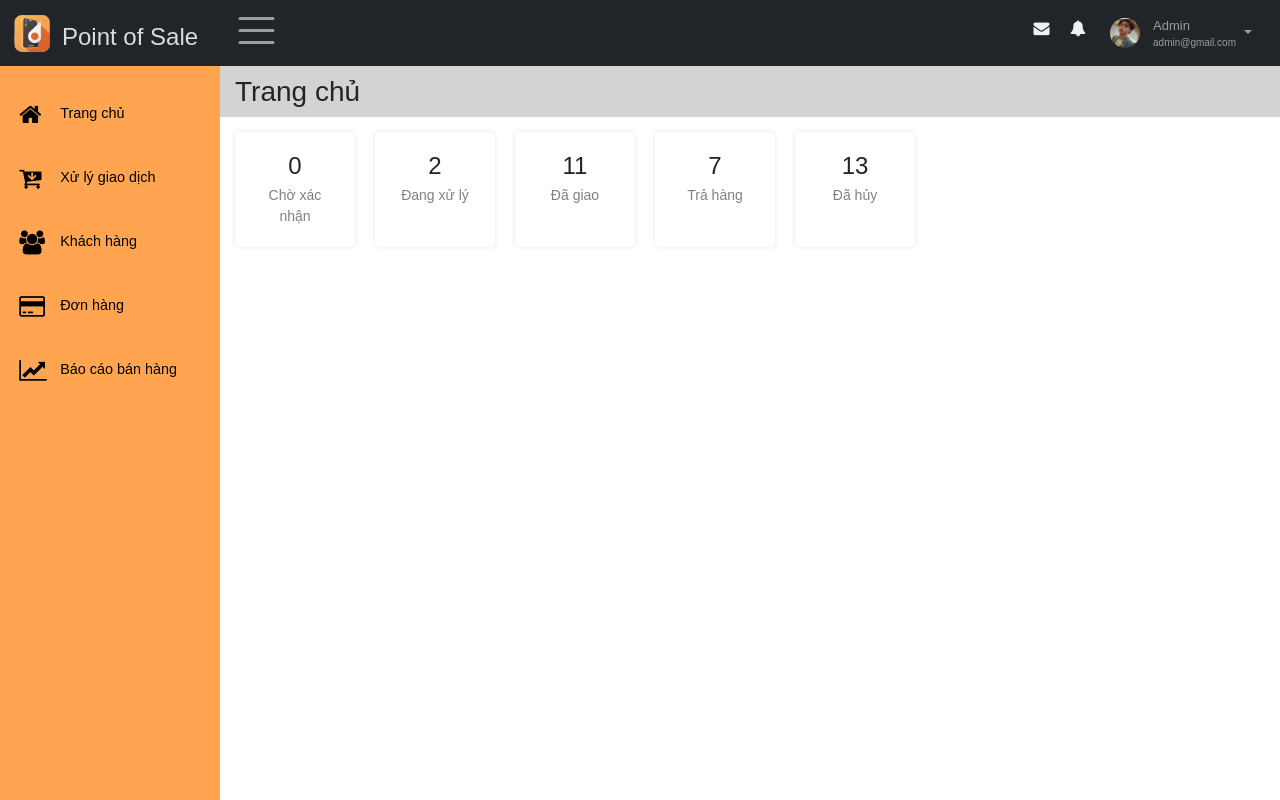
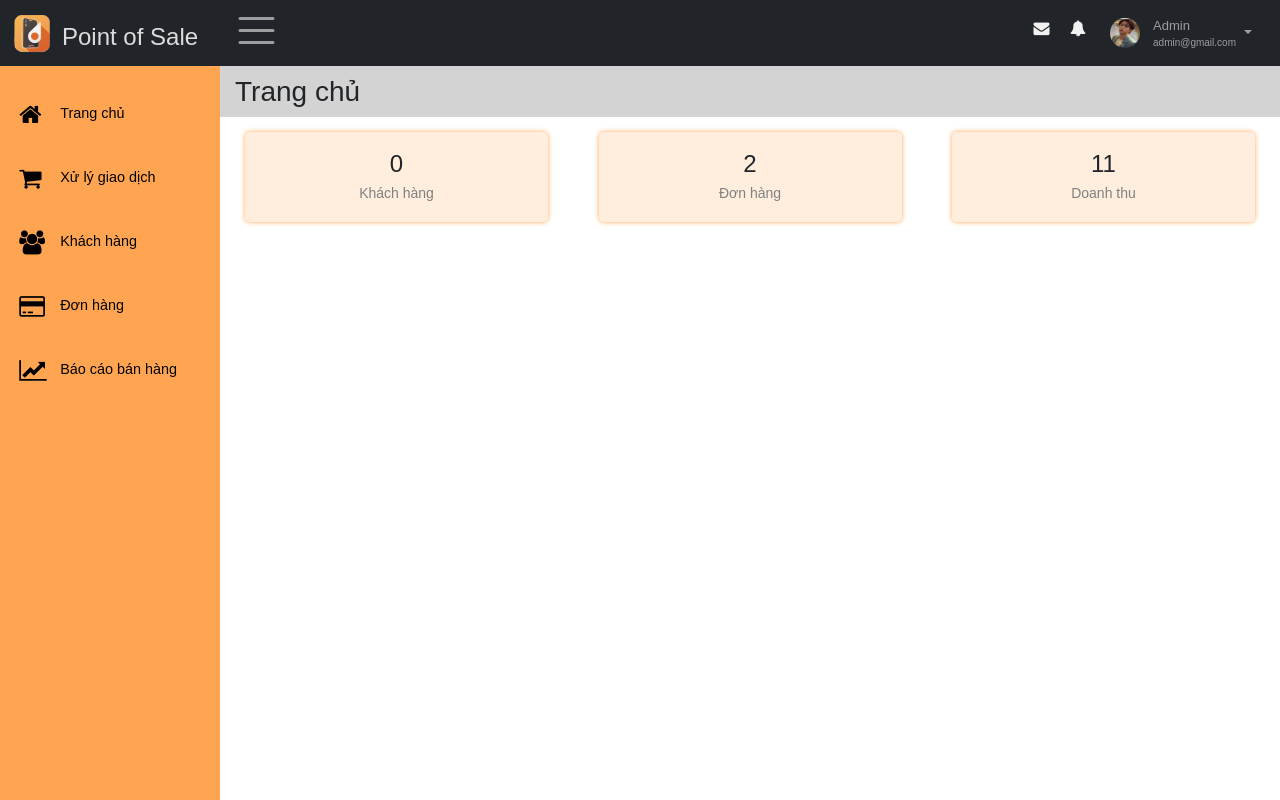
Before and after one commit to NTAnhDao/Sales_Management_System, a PHP site: page / in a window 1280 px wide. Run offline with PHP 8.4, Linux system fonts and the light colour scheme.

Commit message:
update file

```diff
--- a/source/TrangNhanVien/pages/main/content/trangchu.php
+++ b/source/TrangNhanVien/pages/main/content/trangchu.php
@@ -9,23 +9,15 @@
         <div class="orders">
             <div class="order-box">
                 <h2>0</h2>
-                <p>Chờ xác nhận</p>
+                <p>Khách hàng </p>
             </div>
             <div class="order-box">
                 <h2>2</h2>
-                <p>Đang xử lý</p>
+                <p>Đơn hàng </p>
             </div>
             <div class="order-box">
                 <h2>11</h2>
-                <p>Đã giao</p>
-            </div>
-            <div class="order-box">
-                <h2>7</h2>
-                <p>Trả hàng</p>
-            </div>
-            <div class="order-box">
-                <h2>13</h2>
-                <p>Đã hủy</p>
+                <p>Doanh thu </p>
             </div>
         </div>
     </main>
--- a/source/TrangNhanVien/pages/main/sidebar.php
+++ b/source/TrangNhanVien/pages/main/sidebar.php
@@ -10,7 +10,7 @@
             </li>
             <li class="item">
                 <a class="link" href="index.php?sidebar=giaodich">
-                    <span class = "fa fa-cart-arrow-down"></span>
+                    <span class = "fa fa-shopping-cart"></span>
                     <p class="item-sidebar">Xử lý giao dịch </p>
 
                 </a>
--- a/source/TrangNhanVien/style.css
+++ b/source/TrangNhanVien/style.css
@@ -209,16 +209,16 @@
 }
 .orders {
     display: flex;
-    gap: 20px;
-    padding: 15px;
+    justify-content: space-between;
+    padding: 15px 25px;
 }
 .order-box {
-    background: white;
-    padding: 20px;
+    background: #ffa55131;
+    padding: 18px;
     border-radius: 5px;
-    box-shadow: 0 0 5px rgba(0,0,0,0.1);
+    box-shadow: 0 0 5px #ffa551;
     text-align: center;
-    width: 120px;
+    width: 30%;
 }
 .order-box h2 {
     margin: 0;
@@ -264,6 +264,7 @@ table{
     border: 2px solid orange;
     padding: 15px;
     background-color: #f1f1f1;
+    margin: 5px 0;
 }
 
 .customer{
@@ -272,3 +273,7 @@ table{
 .customer-infor{
     margin-top: 8px;
 }
+.errorMessage {
+    color: rgb(185, 0, 0);
+    font-size: 14px;
+}
```
Also changed, not shown: source/TrangNhanVien/pages/main/content/giaodich.php (+6 -5 lines), source/TrangNhanVien/script.js (+60 -0 lines).
